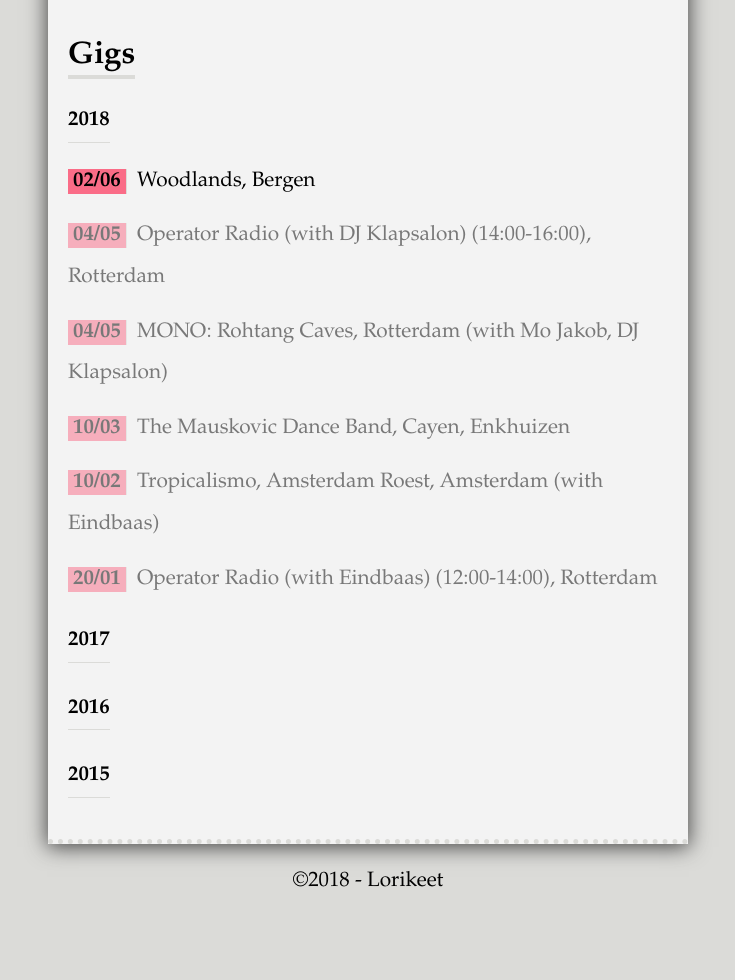
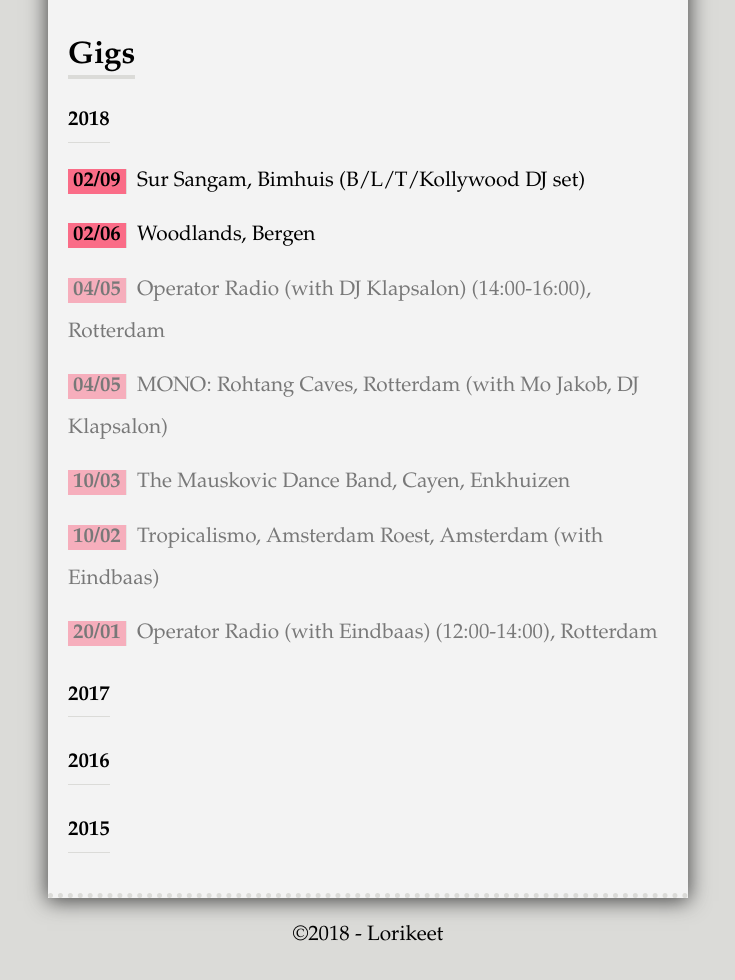
Before and after one commit to grdw/lorikeet, a Jekyll site: the page built from index.html, in a window 1280 px wide, cut to the strip 662-1655 px from the top of the page. Shown: the top 980 px of the strip, without its empty margins (272-1007 px from the left). Built offline with Jekyll 4.4.1, drawn with Linux system fonts in a browser that asks for light colours; before the commit the page ends 1601 px from its top, so only the background shows below that.

Commit message:
Bump event

```diff
--- a/_data/events.yaml
+++ b/_data/events.yaml
@@ -1,4 +1,6 @@
 2018:
+  - date: "2018-09-02"
+    event: "Sur Sangam, Bimhuis (B/L/T/Kollywood DJ set)"
   - date: "2018-06-02"
     event: "Woodlands, Bergen"
   - date: "2018-05-04"
```
